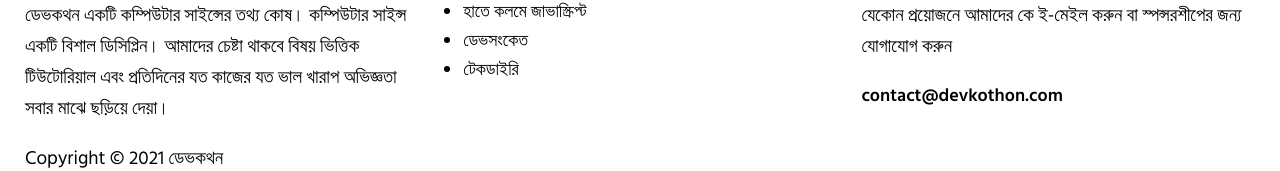
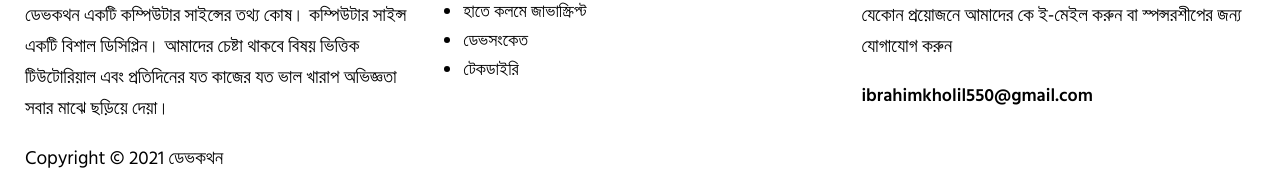
Before and after one commit to ibrahimkholil6210/devkothon, a Next.js app: page /search in a window 1280 px wide. Shown: the part 332-503 px from the top of the page. Built offline with nearby package versions, Linux system fonts and the light colour scheme; no server answers.

Commit message:
email update

```diff
--- a/components/Footer.js
+++ b/components/Footer.js
@@ -79,7 +79,7 @@ const Footer = (props) => {
         <FooterGrid>
           <FooterGridTitleStyled>যোগাযোগ</FooterGridTitleStyled>
           <ParaStyled>যেকোন প্রয়োজনে আমাদের কে ই-মেইল করুন বা স্পন্সরশীপের জন্য যোগাযোগ করুন</ParaStyled>
-          <MailStyled href='mailto:contact@devkothon.com'>contact@devkothon.com</MailStyled>
+          <MailStyled href='mailto:contact@devkothon.com'>ibrahimkholil550@gmail.com</MailStyled>
         </FooterGrid>
       </FlexContainer>
     </Container>
```
